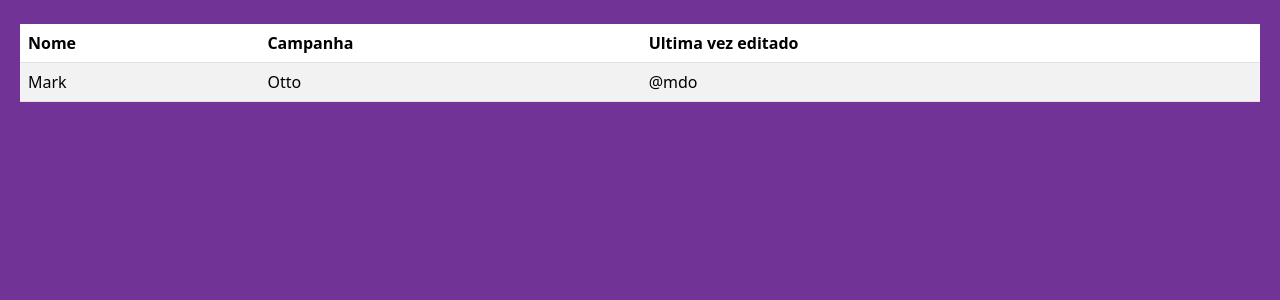
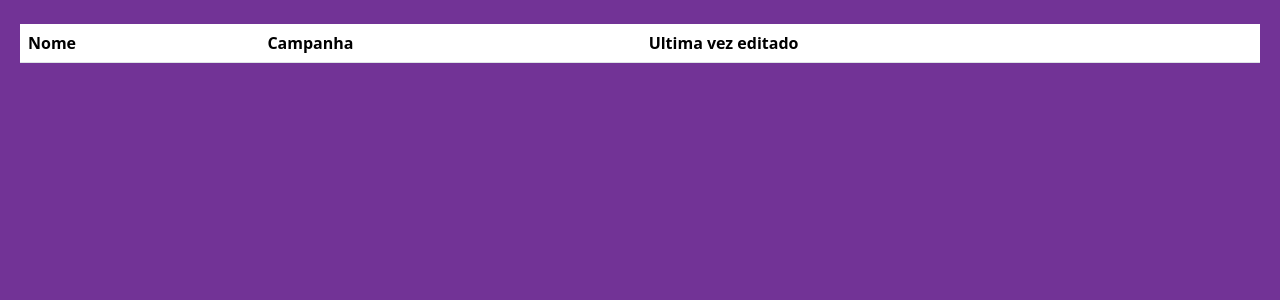
Before and after one commit to MaelMatos/pantheon, a PHP site: page /ficha/lista_fichas.php in a window 1280 px wide. Shown: the part 82-382 px from the top of the page. Run offline with PHP 8.4, Linux system fonts and the light colour scheme; the visitor is signed in with stand-in values (Sample User, id 1); lists and menus that the app fills with data are empty; some libraries are stand-ins or nearby versions.

Commit message:
Update lista_fichas.php

```diff
--- a/ficha/lista_fichas.php
+++ b/ficha/lista_fichas.php
@@ -22,11 +22,6 @@ $fichas = $stmt->fetchAll(PDO::FETCH_ASSOC);
       </tr>
     </thead>
     <tbody>
-      <tr>
-        <td>Mark</td>
-        <td>Otto</td>
-        <td>@mdo</td>
-      </tr>
     <?php
     foreach($fichas as $ficha){
       $ficha = $con->query("select * from fichas where id_ficha=$ficha")->fetch(PDO::FETCH_ASSOC);
@@ -39,5 +34,6 @@ $fichas = $stmt->fetchAll(PDO::FETCH_ASSOC);
   ?>
     </tbody>
   </table>
+
 </body>
 </html>
```
